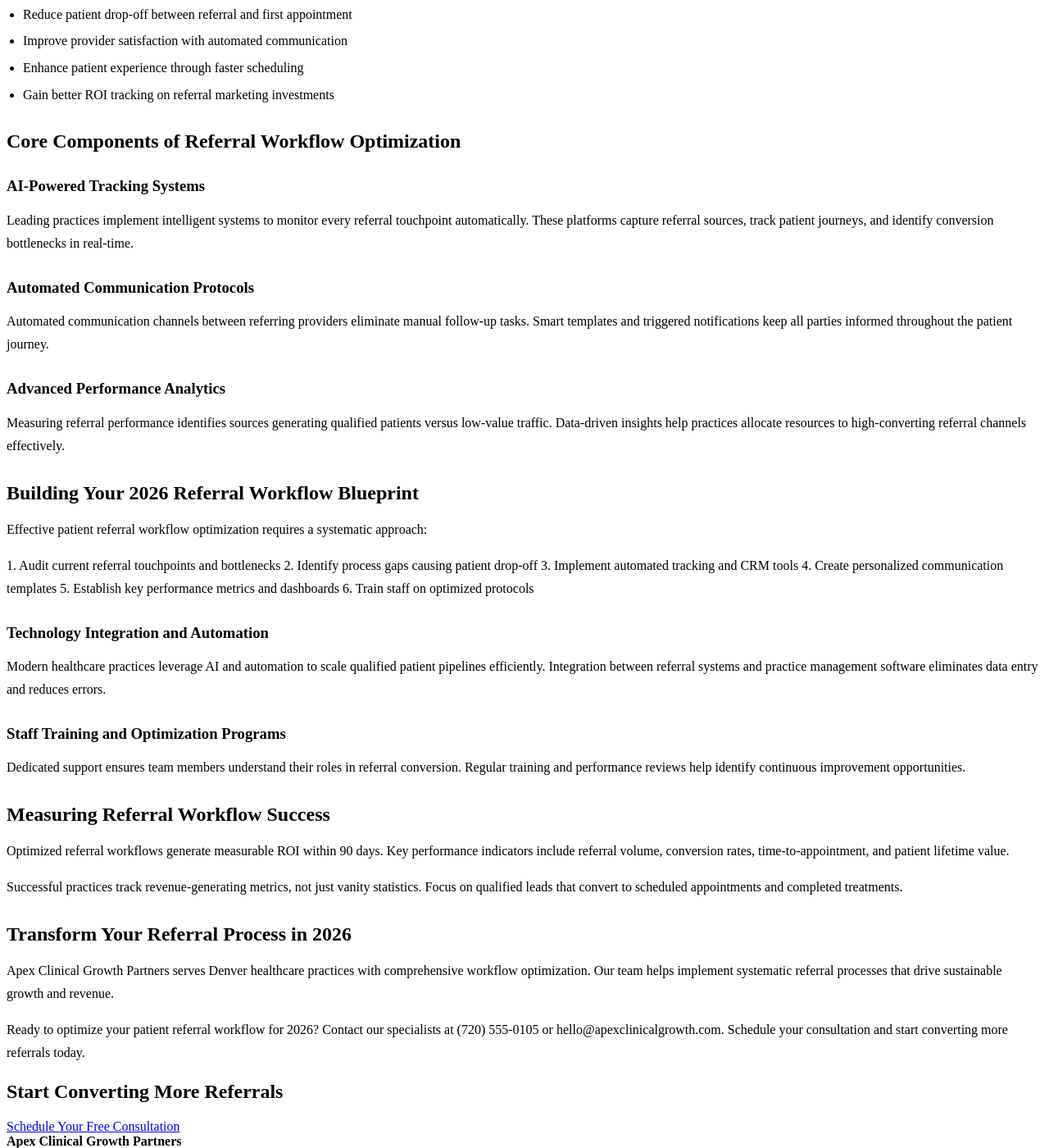
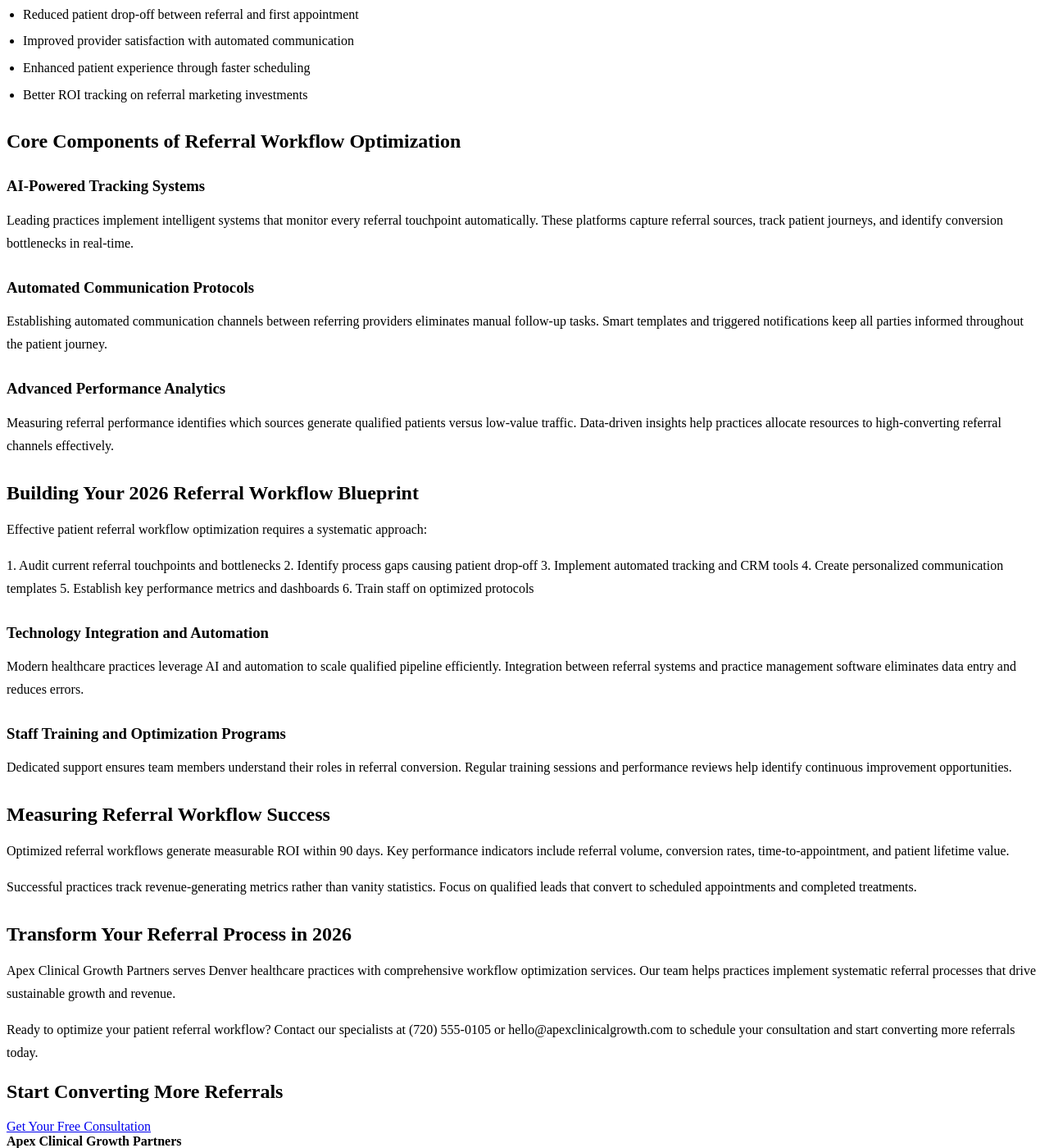
Before and after one commit to prjctlphbt/orbitr-canary-angular-20260228, a Jekyll site: the page patient-referral-workflow-blueprint.html, which Jekyll copies as it is, in a window 1280 px wide and 1400 px high, scrolled down 417 px. Shown: the whole window at 82% size. Built offline with Jekyll 4.4.1, drawn with Linux system fonts in a browser that asks for light colours; some of the changed text lies outside the part shown.

Commit message:
Rollback: Revert changes to patient-referral-workflow-blueprint.html

```diff
--- a/patient-referral-workflow-blueprint.html
+++ b/patient-referral-workflow-blueprint.html
@@ -4,7 +4,7 @@
 <head>
 <meta charset="utf-8"/>
 <meta content="width=device-width, initial-scale=1.0" name="viewport"/>
-<meta content="Maximize patient referrals in 2026 with Apex Clinical Growth Partners. Streamline workflows, reduce delays, and boost your practice's referral volume by 40%. Download your blueprint now." name="description"/>
+<meta content="Optimize your patient referral workflow with Apex Clinical Growth Partners. Streamline processes, reduce delays, and boost referral volume by 40% in 2026. Get your blueprint today." name="description"/>
 <title>Patient Referral Workflow Optimization Blueprint | 2026 Guide</title>
 <style>
 
@@ -103,30 +103,30 @@
 <section class="page-hero landing-hero">
 <div class="container">
 <h1>Patient Referral Workflow Optimization Blueprint</h1>
-<a class="cta" href="/services/">Download Your 2026 Blueprint</a>
+<a class="cta" href="/services/">Get Your Blueprint</a>
 </div>
 </section>
 <section class="landing-content">
 <div class="container orbitr-generated-content">
 <h1>Patient Referral Workflow Optimization Blueprint</h1>
-<p>Streamlining patient referrals is key for healthcare growth and maximizing revenue in 2026. Effective workflow optimization transforms fragmented processes. It creates seamless systems that convert qualified leads into scheduled patients.</p>
+<p>Streamlining patient referrals drives healthcare growth and maximizes revenue in 2026. Effective workflow optimization transforms fragmented processes into seamless systems that convert qualified leads into scheduled patients.</p>
 <h2>Why Patient Referral Workflows Drive Practice Growth</h2>
-<p>Inefficient referral systems waste valuable opportunities and marketing budget. Practices lose potential revenue when referral processes lack automation and robust tracking capabilities.</p>
+<p>Inefficient referral systems waste valuable opportunities and marketing budget. Healthcare practices lose potential revenue when referral processes lack automation and tracking capabilities.</p>
 <p>What practices achieve within 90 days of implementing optimized workflows:</p>
 <ul>
-<li>Achieve a 45% increase in referral conversion rates</li>
-<li>Reduce patient drop-off between referral and first appointment</li>
-<li>Improve provider satisfaction with automated communication</li>
-<li>Enhance patient experience through faster scheduling</li>
-<li>Gain better ROI tracking on referral marketing investments</li>
+<li>45% increase in referral conversion rates</li>
+<li>Reduced patient drop-off between referral and first appointment</li>
+<li>Improved provider satisfaction with automated communication</li>
+<li>Enhanced patient experience through faster scheduling</li>
+<li>Better ROI tracking on referral marketing investments</li>
 </ul>
 <h2>Core Components of Referral Workflow Optimization</h2>
 <h3>AI-Powered Tracking Systems</h3>
-<p>Leading practices implement intelligent systems to monitor every referral touchpoint automatically. These platforms capture referral sources, track patient journeys, and identify conversion bottlenecks in real-time.</p>
+<p>Leading practices implement intelligent systems that monitor every referral touchpoint automatically. These platforms capture referral sources, track patient journeys, and identify conversion bottlenecks in real-time.</p>
 <h3>Automated Communication Protocols</h3>
-<p>Automated communication channels between referring providers eliminate manual follow-up tasks. Smart templates and triggered notifications keep all parties informed throughout the patient journey.</p>
+<p>Establishing automated communication channels between referring providers eliminates manual follow-up tasks. Smart templates and triggered notifications keep all parties informed throughout the patient journey.</p>
 <h3>Advanced Performance Analytics</h3>
-<p>Measuring referral performance identifies sources generating qualified patients versus low-value traffic. Data-driven insights help practices allocate resources to high-converting referral channels effectively.</p>
+<p>Measuring referral performance identifies which sources generate qualified patients versus low-value traffic. Data-driven insights help practices allocate resources to high-converting referral channels effectively.</p>
 <h2>Building Your 2026 Referral Workflow Blueprint</h2>
 <p>Effective patient referral workflow optimization requires a systematic approach:</p>
 <p>1. Audit current referral touchpoints and bottlenecks
@@ -136,21 +136,21 @@
 5. Establish key performance metrics and dashboards
 6. Train staff on optimized protocols</p>
 <h3>Technology Integration and Automation</h3>
-<p>Modern healthcare practices leverage AI and automation to scale qualified patient pipelines efficiently. Integration between referral systems and practice management software eliminates data entry and reduces errors.</p>
+<p>Modern healthcare practices leverage AI and automation to scale qualified pipeline efficiently. Integration between referral systems and practice management software eliminates data entry and reduces errors.</p>
 <h3>Staff Training and Optimization Programs</h3>
-<p>Dedicated support ensures team members understand their roles in referral conversion. Regular training and performance reviews help identify continuous improvement opportunities.</p>
+<p>Dedicated support ensures team members understand their roles in referral conversion. Regular training sessions and performance reviews help identify continuous improvement opportunities.</p>
 <h2>Measuring Referral Workflow Success</h2>
 <p>Optimized referral workflows generate measurable ROI within 90 days. Key performance indicators include referral volume, conversion rates, time-to-appointment, and patient lifetime value.</p>
-<p>Successful practices track revenue-generating metrics, not just vanity statistics. Focus on qualified leads that convert to scheduled appointments and completed treatments.</p>
+<p>Successful practices track revenue-generating metrics rather than vanity statistics. Focus on qualified leads that convert to scheduled appointments and completed treatments.</p>
 <h2>Transform Your Referral Process in 2026</h2>
-<p>Apex Clinical Growth Partners serves Denver healthcare practices with comprehensive workflow optimization. Our team helps implement systematic referral processes that drive sustainable growth and revenue.</p>
-<p>Ready to optimize your patient referral workflow for 2026? Contact our specialists at (720) 555-0105 or hello@apexclinicalgrowth.com. Schedule your consultation and start converting more referrals today.</p>
+<p>Apex Clinical Growth Partners serves Denver healthcare practices with comprehensive workflow optimization services. Our team helps practices implement systematic referral processes that drive sustainable growth and revenue.</p>
+<p>Ready to optimize your patient referral workflow? Contact our specialists at (720) 555-0105 or hello@apexclinicalgrowth.com to schedule your consultation and start converting more referrals today.</p>
 </div>
 </section>
 <section class="landing-cta">
 <div class="container">
 <h2>Start Converting More Referrals</h2>
-<a class="cta" href="/services/">Schedule Your Free Consultation</a>
+<a class="cta" href="/services/">Get Your Free Consultation</a>
 </div>
 </section>
 </main>
```
Also changed, not shown: other parts of patient-referral-workflow-blueprint.html (+10 -0 lines).
